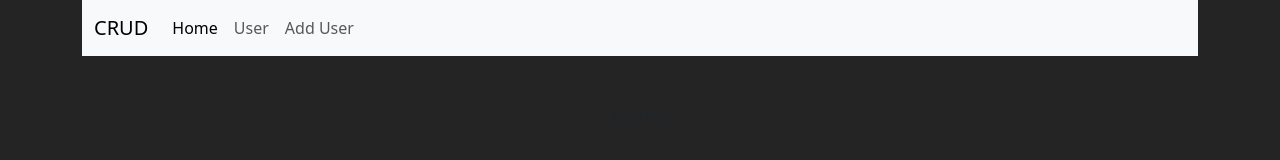
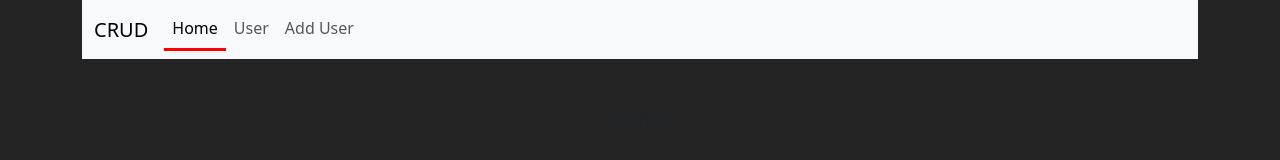
Before and after one commit to shiroichi28/react-CRUD, a React (Vite) app: page / in a window 1280 px wide. Shown: the top 160 px of the page. Built offline with nearby package versions, Linux system fonts and the light colour scheme.

Commit message:
added css for active

```diff
--- a/src/index.css
+++ b/src/index.css
@@ -3,4 +3,9 @@
   padding: 0;
   box-sizing: border-box;
 }
-body{background-color: #242424;}
+body {
+  background-color: #242424;
+}
+.active {
+  border-bottom: 3px solid red;
+}
```
